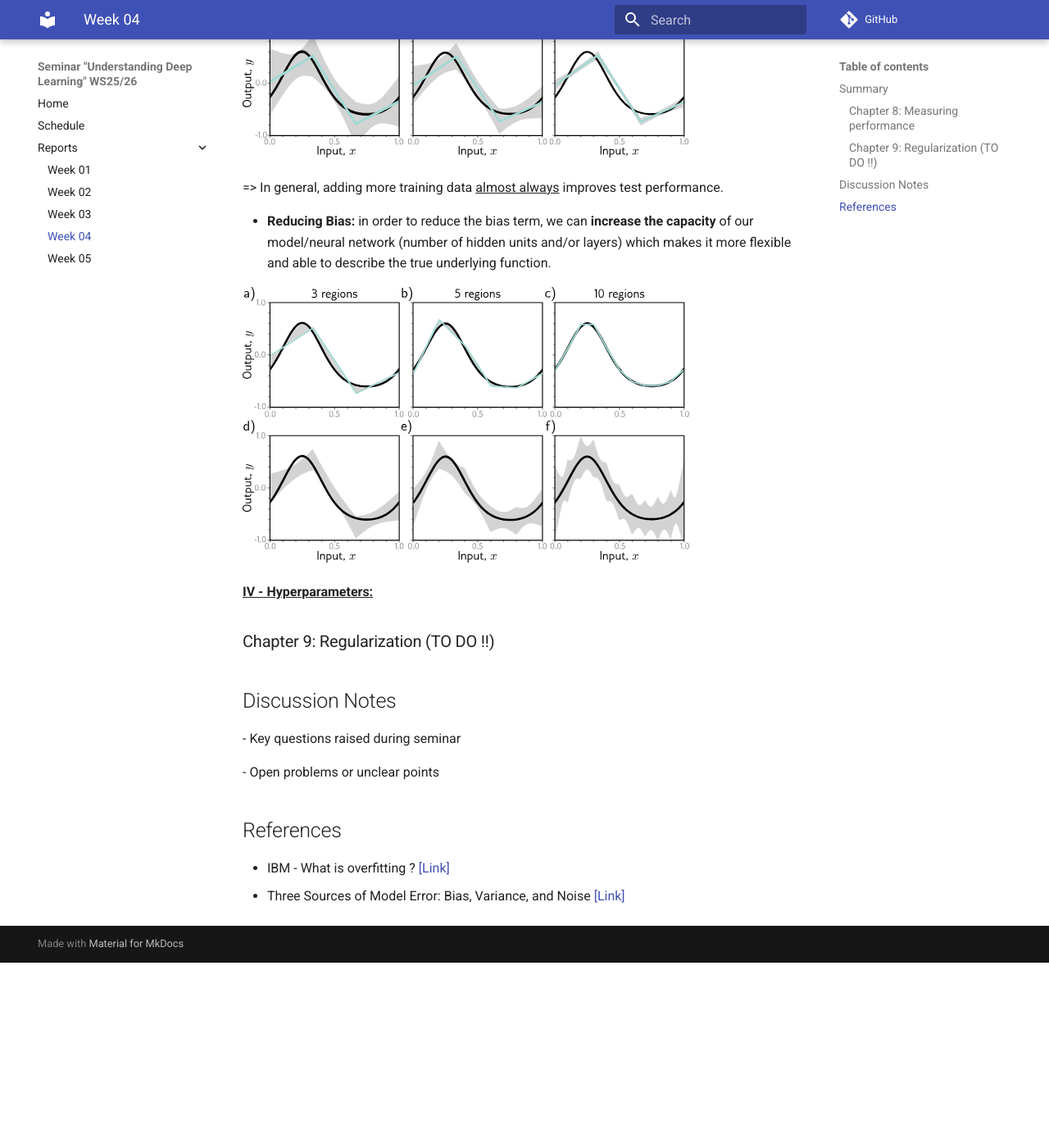
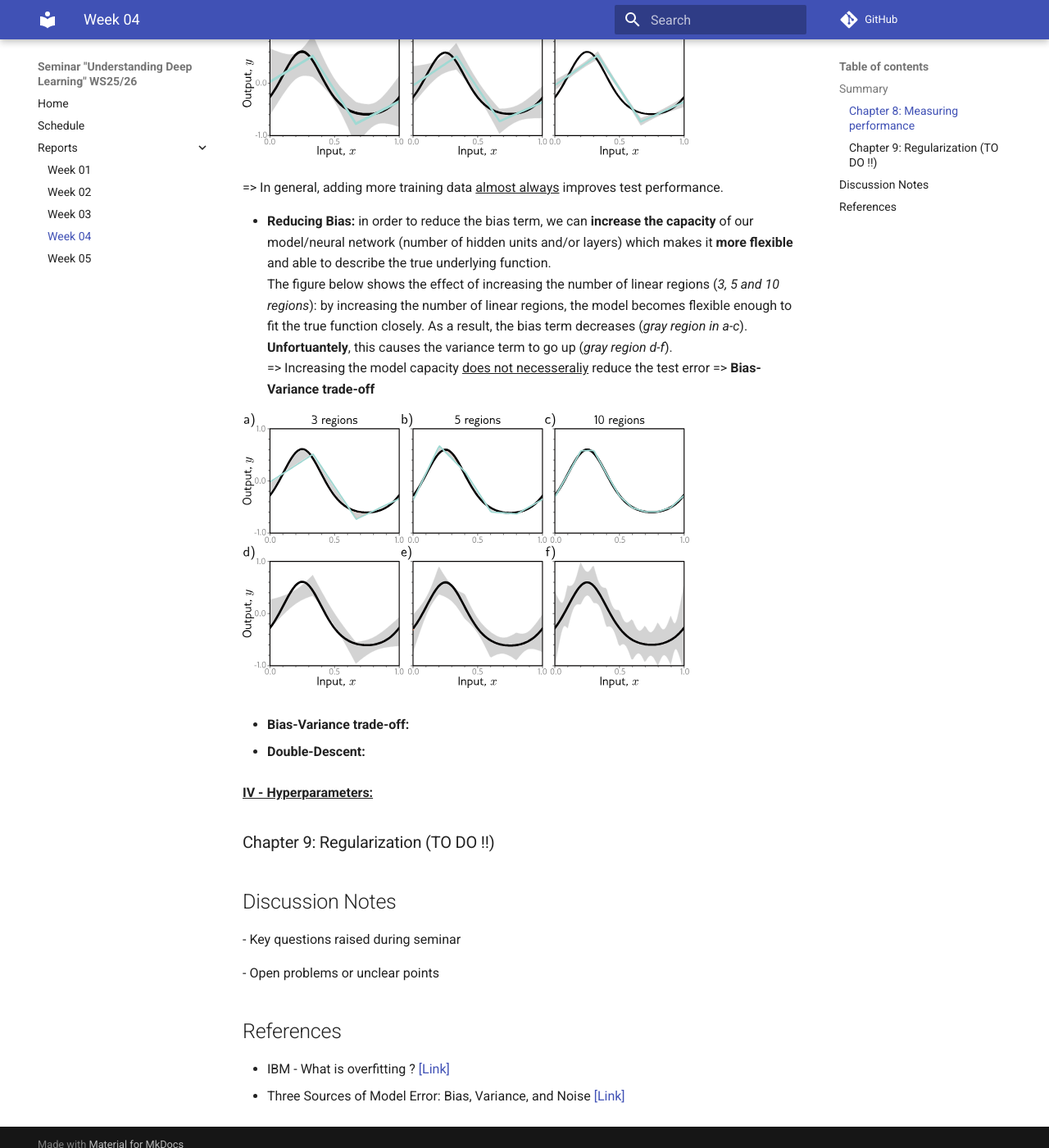
Before and after one commit to link-er/seminar_UDL_wise2526, an MkDocs documentation site: the page built from docs/reports/week04_ch8_9.md, in a window 1280 px wide and 1400 px high, scrolled down 3625 px. Shown: the whole window at 82% size. Built offline with MkDocs 1.6.1 and Material for MkDocs 9.7.7, drawn with Linux system fonts in a browser that asks for light colours; comment, search, counter and statistics services are not loaded; before the commit the page ends 4799 px from its top, so only the background shows below that.

Commit message:
Update week04_ch8_9.md

```diff
--- a/docs/reports/week04_ch8_9.md
+++ b/docs/reports/week04_ch8_9.md
@@ -64,9 +64,16 @@ The figure below shows the effect of training with three different samples (*6,
 
 => In general, adding more training data <u>almost always</u> improves test performance.
 
-- **Reducing Bias:** in order to reduce the bias term, we can **increase the capacity** of our model/neural network (number of hidden units and/or layers) which makes it more flexible and able to describe the true underlying function.
+- **Reducing Bias:** in order to reduce the bias term, we can **increase the capacity** of our model/neural network (number of hidden units and/or layers) which makes it **more flexible** and able to describe the true underlying function.<br>
+The figure below shows the effect of increasing the number of linear regions (*3, 5 and 10 regions*): by increasing the number of linear
+regions, the model becomes flexible enough to fit the true function closely. As a result, the bias term decreases (*gray region in a-c*). **Unfortuantely**, this causes the variance term to go up (*gray region d-f*).<br>
+=> Increasing the model capacity <u>does not necesseraliy</u> reduce the test error => **Bias-Variance trade-off**
 
 ![Reducing-Bias](../images/PerfBias.svg)
+
+- **Bias-Variance trade-off:**
+
+- **Double-Descent:**
 
 **<u>IV - Hyperparameters:</u>**
 
```
